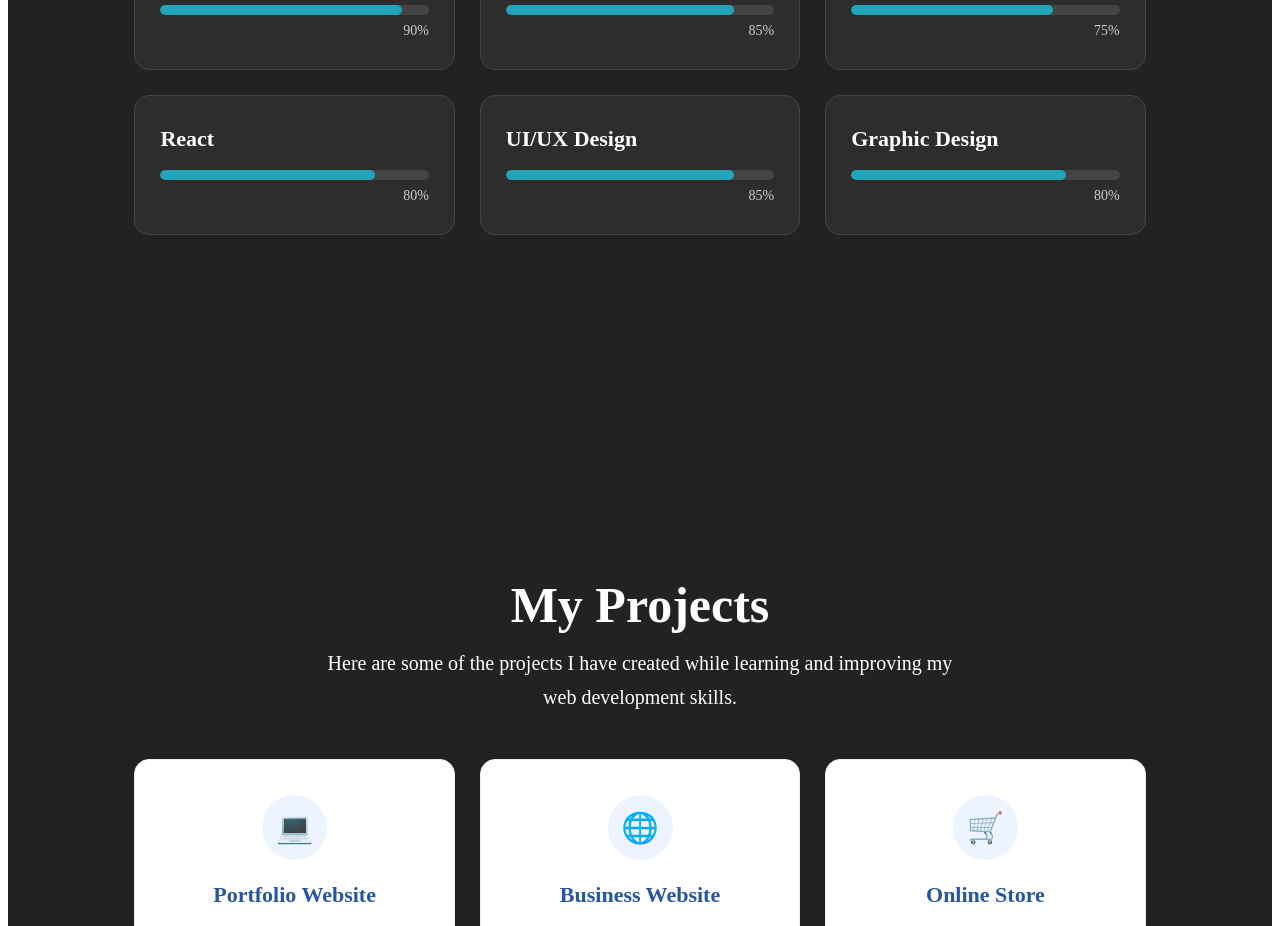
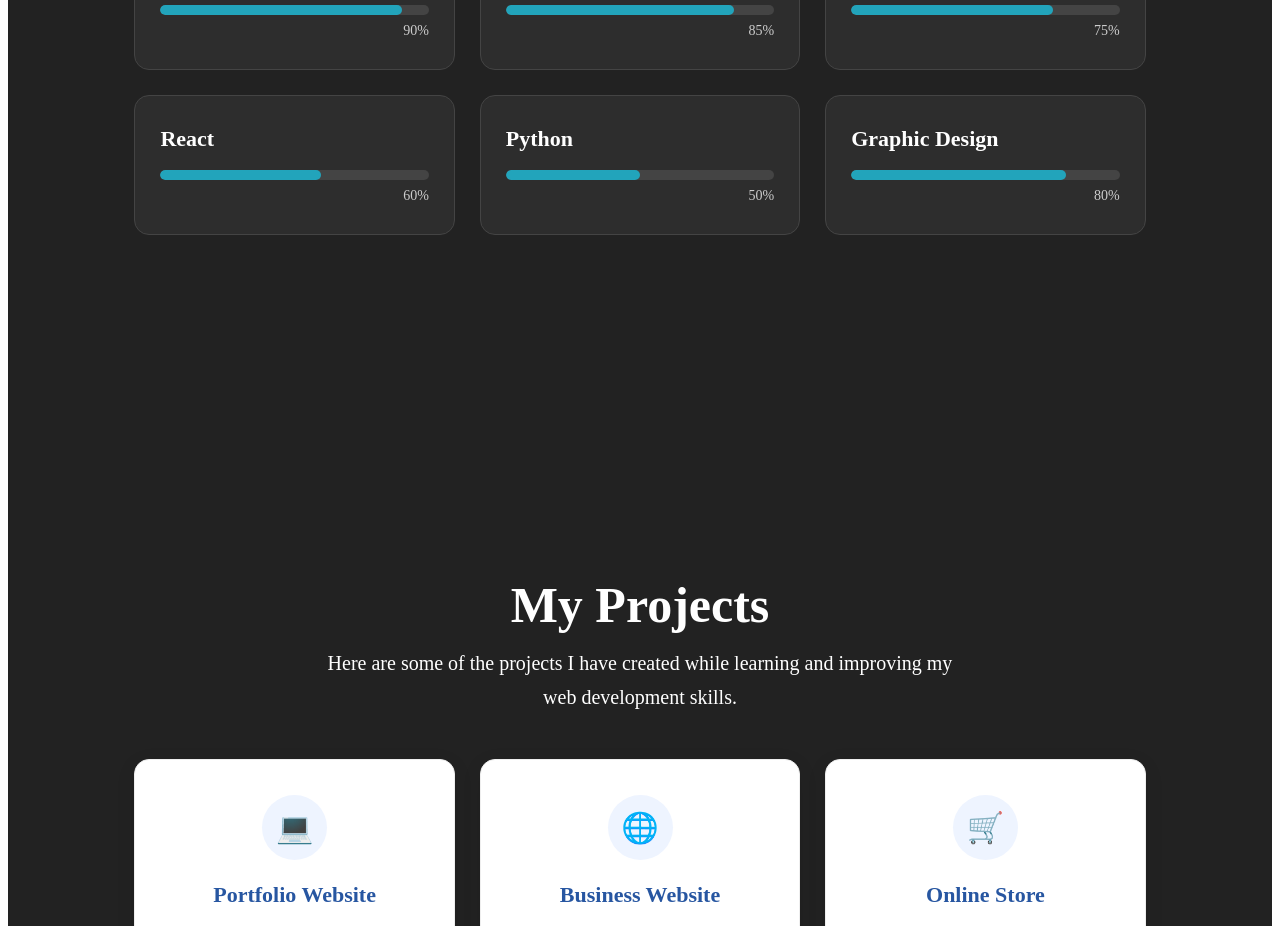
Before and after one commit to ananyakashyap2006/Portfolio, a React app: page / in a window 1280 px wide. Shown: the part 1800-2726 px from the top of the page. Built offline with nearby package versions, Linux system fonts and the light colour scheme; the HTML template or start-up script is replaced by a standard one.

Commit message:
Create File

```diff
--- a/src/App.css
+++ b/src/App.css
@@ -302,12 +302,10 @@
 
 .html {
   width: 90%;
-  /* color: #d14b8a; */
 }
 
 .css {
   width: 85%;
-  /* color:blue ; */
 }
 
 .javascript {
@@ -315,11 +313,11 @@
 }
 
 .react {
-  width: 80%;
+  width: 60%;
 }
 
 .uiux {
-  width: 85%;
+  width: 50%;
 }
 
 .graphic {
--- a/src/Component/Navbar.jsx
+++ b/src/Component/Navbar.jsx
@@ -12,7 +12,6 @@ function Navbar(){
            <a href="#About">About</a>
            <a href="#skills">skills</a>
            <a href="#project">project</a>
-
            <a href="#contact">contact</a>
 
          </div>
--- a/src/Component/Skills.jsx
+++ b/src/Component/Skills.jsx
@@ -40,15 +40,15 @@ function Skills() {
           <div className="skill-bar">
             <div className="skill-progress react"></div>
           </div>
-          <span>80%</span>
+          <span>60%</span>
         </div>
 
         <div className="skill-card">
-          <h3>UI/UX Design</h3>
+          <h3>Python</h3>
           <div className="skill-bar">
             <div className="skill-progress uiux"></div>
           </div>
-          <span>85%</span>
+          <span>50%</span>
         </div>
 
         <div className="skill-card">
```
